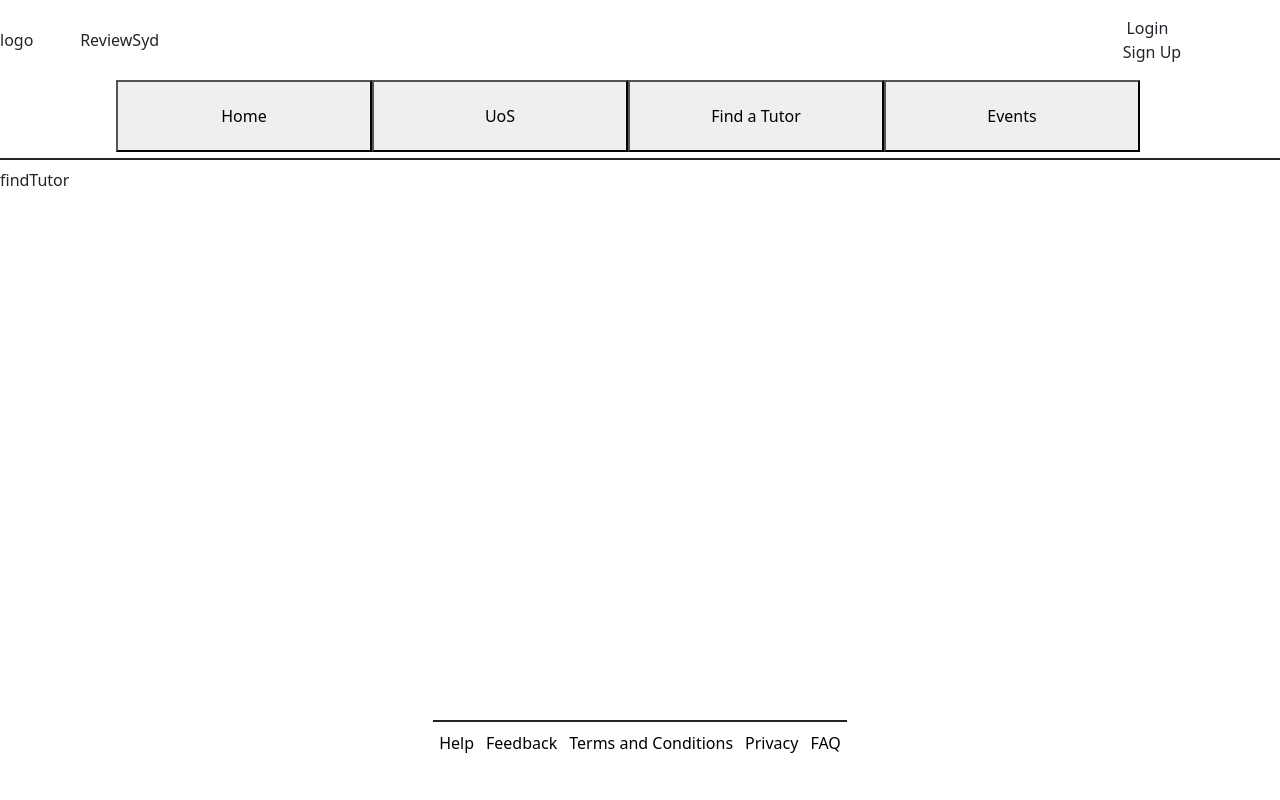
After one commit to amizee/ReviewSyd, a Django app: page /findTutor/ in a window 1280 px wide. The commit adds this page. Run offline with Django 4.2, Linux system fonts and the light colour scheme.

Commit message:
add findTutor page, set link to the page in hf.html

```diff
--- /dev/null
+++ b/ReviewSyd/myapp/templates/findTutor.html
@@ -0,0 +1,6 @@
+{%extends "hf.html"%}{%block title%}Help{%endblock%}
+{%block content%}
+    <p>
+        findTutor
+    </p>
+{%endblock%}
--- a/ReviewSyd/myapp/templates/hf.html
+++ b/ReviewSyd/myapp/templates/hf.html
@@ -31,7 +31,7 @@
                     <button style="width:20%; border-radius: 0px;border-color:black;cursor:pointer;">
                         UoS
                     </button>
-                    <button style="width:20%; border-radius: 0px;border-color:black;cursor:pointer;">
+                    <button style="width:20%; border-radius: 0px;border-color:black;cursor:pointer;" onclick="location.href = '/findTutor/'">
                         Find a Tutor
                     </button>
                     <button style="width:20%; border-radius: 0px;border-color:black;cursor:pointer;">
--- a/ReviewSyd/myapp/urls.py
+++ b/ReviewSyd/myapp/urls.py
@@ -9,5 +9,6 @@ urlpatterns=[
     path("feedback/", views.feedback, name="feedback"),
     path("locationList/", views.locationList, name="location list"),
     path("faq/", views.faq, name="faq"),
+    path("findTutor/", views.findTutor, name="findTutor"),
     path("location/<str:loc>/", views.location, name="location"),
 ]
--- a/ReviewSyd/myapp/views.py
+++ b/ReviewSyd/myapp/views.py
@@ -12,6 +12,8 @@ def privacy(request):
     return render(request, "privacy.html")
 def feedback(request):
     return render(request, "feedback.html")
+def findTutor(request):
+    return render(request, "findTutor.html")
 def locationList(request):
     items = Locations.objects.all()
     return render(request, "locationList.html", {"locations": items})
```
